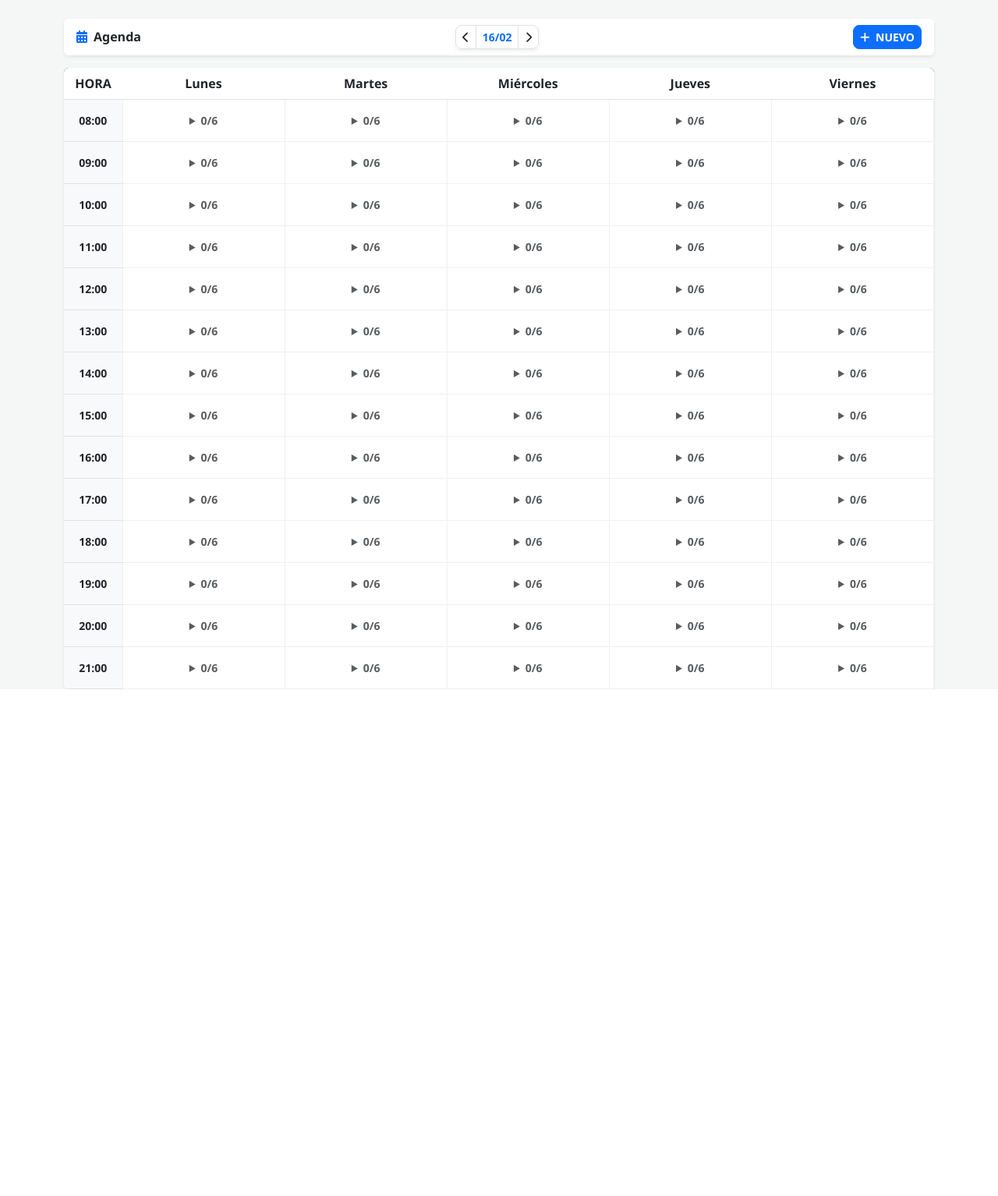
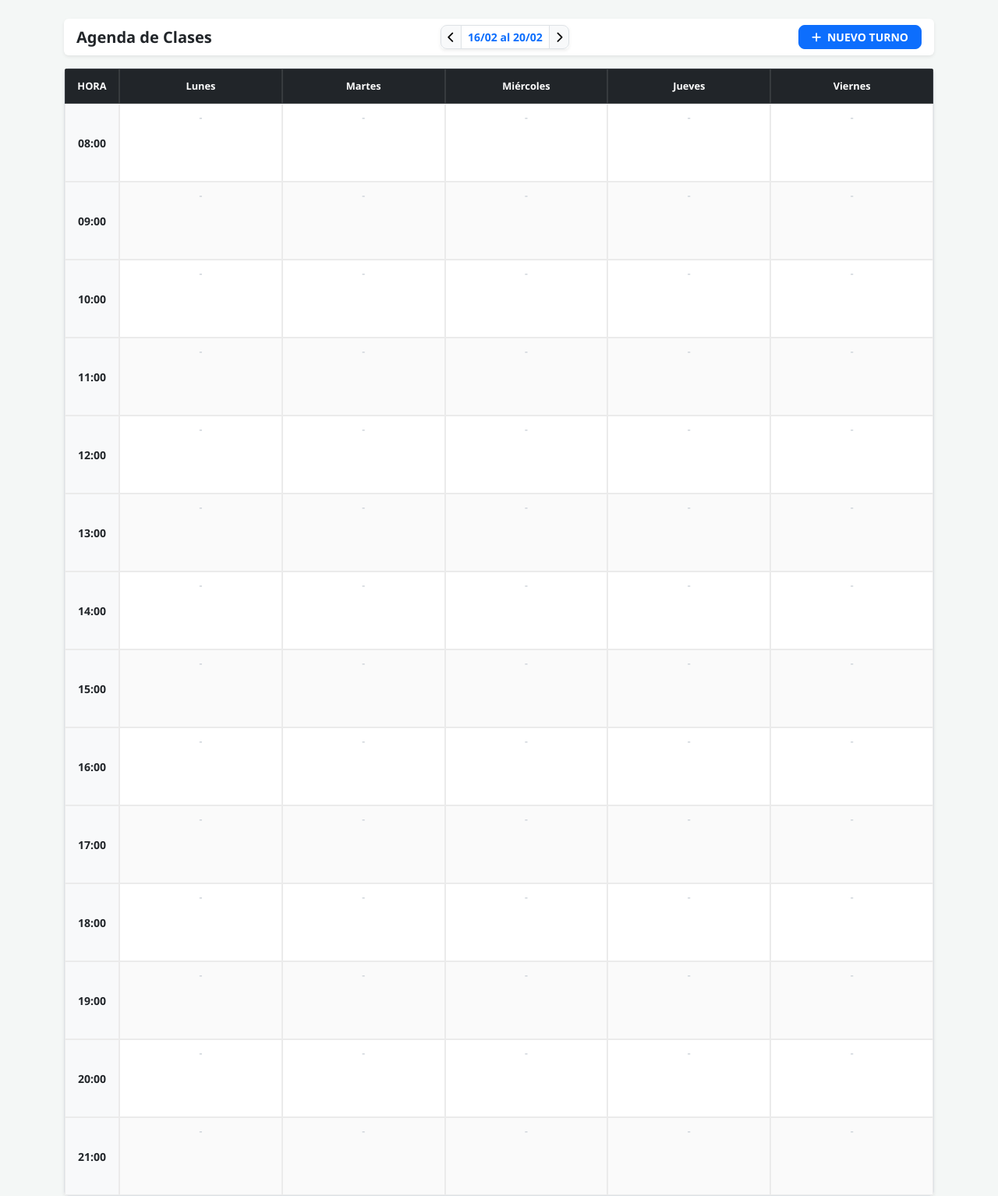
Before and after one commit to Pastormerlo/pilates-sistema, a Flask app: page /agenda in a window 1280 px wide. Shown: the part 56-1590 px from the top of the page at 78% size. Before the commit the page ends 940 px from the top, so only its background shows below. Run offline with Flask 3, Linux system fonts and the light colour scheme; the visitor is signed in with stand-in values (Sample User, id 1); a database or web service that is not in the repository returns one stand-in record (values such as "Sample title"); some libraries are stand-ins or nearby versions.

Commit message:
Add files via upload

```diff
--- a/templates/agenda.html
+++ b/templates/agenda.html
@@ -1,80 +1,126 @@
 {% extends 'layout.html' %}
 {% block content %}
 <style>
-    /* --- VISTA PARA PC --- */
+    /* --- OPTIMIZACIÓN VISTA PC (GRILLA) --- */
     @media (min-width: 768px) {
-        .table-agenda { table-layout: fixed; border-spacing: 1px; display: table; }
+        .table-agenda {
+            table-layout: fixed;
+            width: 100%;
+            border-collapse: separate;
+            border-spacing: 0;
+            border: 1px solid #dee2e6;
+            display: table;
+        }
+        .table-agenda th {
+            background-color: #212529 !important;
+            color: white;
+            text-align: center;
+            padding: 12px 5px;
+            font-size: 0.8rem;
+            border: 1px solid #373b3e;
+        }
+        .table-agenda td {
+            border: 1px solid #ebebeb;
+            height: 100px; /* Altura fija para que sea una grilla real */
+            vertical-align: top;
+            padding: 0 !important;
+        }
+        .col-hora {
+            width: 70px;
+            background-color: #f8f9fa !important;
+            font-weight: bold;
+            text-align: center;
+            vertical-align: middle !important;
+        }
+        /* Efecto Cebra para no marearse */
+        tr:nth-child(even) td:not(.col-hora) { background-color: #fafafa; }
+
         .vista-celu { display: none; }
     }
 
-    /* --- VISTA PARA CELULAR --- */
+    /* --- OPTIMIZACIÓN VISTA CELULAR (LISTA) --- */
     @media (max-width: 767px) {
         .table-agenda { display: none; }
         .vista-celu { display: block; }
-        .dia-card { margin-bottom: 15px; border-radius: 8px; overflow: hidden; border: 1px solid #dee2e6; background: #fff; }
-        .dia-header { background: #212529; color: white; padding: 10px; font-weight: bold; text-align: center; }
-        .hora-row { display: flex; align-items: flex-start; padding: 10px; border-bottom: 1px solid #f0f0f0; }
-        .hora-label { width: 55px; font-weight: bold; font-size: 0.85rem; color: #495057; padding-top: 5px; }
-        .contenido-turno { flex-grow: 1; }
+        .dia-card { margin-bottom: 20px; border-radius: 10px; overflow: hidden; border: 1px solid #dee2e6; box-shadow: 0 2px 4px rgba(0,0,0,0.05); }
+        .dia-header { background: #0d6efd; color: white; padding: 12px; font-weight: bold; text-align: center; font-size: 1.1rem; }
+        .hora-row { display: flex; padding: 12px; border-bottom: 1px solid #eee; background: white; }
+        .hora-label { width: 60px; font-weight: bold; color: #495057; }
     }
 
-    /* Estilos generales de los chips */
+    /* --- ESTILOS DE CHIPS Y DESPLEGABLES --- */
+    details { width: 100%; height: 100%; }
+    summary {
+        list-style: none;
+        padding: 8px 4px;
+        cursor: pointer;
+        text-align: center;
+        font-weight: bold;
+        font-size: 0.75rem;
+    }
+    summary::-webkit-details-marker { display: none; }
+
     .alumno-chip {
-        font-size: 0.85rem;
-        padding: 6px 10px;
-        background-color: #f8f9fa;
-        border-left: 4px solid #0d6efd;
-        border-radius: 4px;
+        font-size: 0.75rem;
+        padding: 4px 8px;
+        margin: 2px 4px;
+        background: #ffffff;
+        border: 1px solid #dee2e6;
+        border-left: 3px solid #0d6efd;
+        border-radius: 3px;
         display: flex;
         justify-content: space-between;
         align-items: center;
-        margin-bottom: 4px;
-        color: #212529;
-        border: 1px solid #e9ecef;
+        box-shadow: 1px 1px 2px rgba(0,0,0,0.02);
     }
-    .turno-completo-bg { background-color: #198754 !important; color: white !important; }
+
+    /* Colores por estado de cupo */
+    .cupo-vacio { color: #ced4da; }
+    .cupo-medio { color: #0d6efd; background: #e7f1ff; }
+    .cupo-lleno { color: #ffffff; background: #198754; }
 </style>
 
 <div class="card border-0 shadow-sm mb-3">
     <div class="card-body p-2 px-3 d-flex justify-content-between align-items-center">
-        <h6 class="fw-bold mb-0 text-dark"><i class="fas fa-calendar-alt me-2 text-primary"></i>Agenda</h6>
+        <h5 class="fw-bold mb-0 text-dark d-none d-md-block">Agenda de Clases</h5>
         <div class="btn-group shadow-sm">
-            <a href="/agenda?fecha={{ (inicio - timedelta(days=7)).strftime('%Y-%m-%d') }}" class="btn btn-white btn-sm border"><i class="fas fa-chevron-left"></i></a>
-            <span class="btn btn-white btn-sm border fw-bold small text-primary">{{ inicio.strftime('%d/%m') }}</span>
-            <a href="/agenda?fecha={{ (inicio + timedelta(days=7)).strftime('%Y-%m-%d') }}" class="btn btn-white btn-sm border"><i class="fas fa-chevron-right"></i></a>
+            <a href="/agenda?fecha={{ (inicio - timedelta(days=7)).strftime('%Y-%m-%d') }}" class="btn btn-light btn-sm border"><i class="fas fa-chevron-left"></i></a>
+            <span class="btn btn-white btn-sm border fw-bold text-primary">{{ inicio.strftime('%d/%m') }} al {{ fin.strftime('%d/%m') }}</span>
+            <a href="/agenda?fecha={{ (inicio + timedelta(days=7)).strftime('%Y-%m-%d') }}" class="btn btn-light btn-sm border"><i class="fas fa-chevron-right"></i></a>
         </div>
-        <button class="btn btn-primary btn-sm fw-bold" data-bs-toggle="modal" data-bs-target="#modalTurno">
-            <i class="fas fa-plus me-1"></i> NUEVO
+        <button class="btn btn-primary btn-sm px-3 fw-bold" data-bs-toggle="modal" data-bs-target="#modalTurno">
+            <i class="fas fa-plus me-1"></i> NUEVO TURNO
         </button>
     </div>
 </div>
 
-<div class="table-responsive shadow-sm rounded d-none d-md-block">
+<div class="table-responsive d-none d-md-block shadow-sm rounded">
     <table class="table table-agenda mb-0 bg-white">
-        <thead class="bg-dark text-white text-center">
+        <thead>
             <tr>
-                <th style="width:75px;">HORA</th>
+                <th class="col-hora">HORA</th>
                 {% for d in ['Lunes', 'Martes', 'Miércoles', 'Jueves', 'Viernes'] %}<th>{{ d }}</th>{% endfor %}
             </tr>
         </thead>
         <tbody>
             {% for h in horarios %}
             <tr>
-                <td class="text-center fw-bold bg-light small align-middle">{{ h }}</td>
+                <td class="col-hora small">{{ h }}</td>
                 {% for dia in ['Lunes', 'Martes', 'Miércoles', 'Jueves', 'Viernes'] %}
-                    <td class="celda-turno drop-zone" data-dia="{{ dia }}" data-hora="{{ h }}" style="min-height:70px; border:1px solid #f0f0f0;">
+                    <td class="drop-zone" data-dia="{{ dia }}" data-hora="{{ h }}">
                         {% set alumnos_turno = [] %}
                         {% for t in turnos %}{% if t.dia_semana == dia and (t.hora.strftime('%H:%M') if t.hora.strftime else t.hora) == h %}{% set _ = alumnos_turno.append(t) %}{% endif %}{% endfor %}
 
-                        <details>
-                            <summary class="p-2 text-center small fw-bold {{ 'text-success' if alumnos_turno|length >= 6 else 'text-primary' if alumnos_turno|length > 0 else 'text-muted' }}">
-                                {{ alumnos_turno|length }}/6
+                        {% set cant = alumnos_turno|length %}
+                        <details {% if cant > 0 %}open{% endif %}>
+                            <summary class="{% if cant >= 6 %}cupo-lleno{% elif cant > 0 %}cupo-medio{% else %}cupo-vacio{% endif %}">
+                                {% if cant >= 6 %}LLENO{% elif cant > 0 %}{{ cant }} / 6{% else %}-{% endif %}
                             </summary>
-                            <div class="p-1">
+                            <div class="lista-alumnos">
                                 {% for t in alumnos_turno %}
                                 <div class="alumno-chip draggable" draggable="true" data-id="{{ t.id }}">
-                                    <span class="text-truncate" style="max-width: 70px;">{{ t.apellido }}</span>
-                                    <a href="/eliminar_turno/{{ t.id }}?fecha_ref={{ inicio.strftime('%Y-%m-%d') }}" class="text-danger">×</a>
+                                    <span class="text-truncate" title="{{ t.apellido }}">{{ t.apellido }}</span>
+                                    <a href="/eliminar_turno/{{ t.id }}?fecha_ref={{ inicio.strftime('%Y-%m-%d') }}" class="text-danger ms-1" style="text-decoration:none;">×</a>
                                 </div>
                                 {% endfor %}
                             </div>
@@ -89,7 +135,7 @@
 
 <div class="vista-celu">
     {% for dia in ['Lunes', 'Martes', 'Miércoles', 'Jueves', 'Viernes'] %}
-    <div class="dia-card shadow-sm">
+    <div class="dia-card">
         <div class="dia-header">{{ dia }}</div>
         {% for h in horarios %}
             {% set alumnos_turno = [] %}
@@ -98,14 +144,14 @@
             {% if alumnos_turno|length > 0 %}
             <div class="hora-row">
                 <div class="hora-label">{{ h }}</div>
-                <div class="contenido-turno">
+                <div style="flex-grow: 1;">
                     {% for t in alumnos_turno %}
                     <div class="alumno-chip">
                         <span class="fw-bold">{{ t.apellido }}, {{ t.nombre }}</span>
-                        <a href="/eliminar_turno/{{ t.id }}?fecha_ref={{ inicio.strftime('%Y-%m-%d') }}" class="text-danger ms-2"><i class="fas fa-times-circle"></i></a>
+                        <a href="/eliminar_turno/{{ t.id }}?fecha_ref={{ inicio.strftime('%Y-%m-%d') }}" class="text-danger"><i class="fas fa-trash-alt"></i></a>
                     </div>
                     {% endfor %}
-                    <div class="text-end"><small class="badge {{ 'bg-success' if alumnos_turno|length >= 6 else 'bg-light text-dark border' }}">{{ alumnos_turno|length }} de 6 alumnos</small></div>
+                    <div class="text-end mt-1"><small class="badge bg-light text-muted border">{{ 6 - alumnos_turno|length }} Libres</small></div>
                 </div>
             </div>
             {% endif %}
@@ -119,8 +165,8 @@
         <div class="modal-content border-0">
             <form action="/agregar_turno" method="POST">
                 <input type="hidden" name="fecha_inicio" value="{{ inicio.strftime('%Y-%m-%d') }}">
-                <div class="modal-header bg-primary text-white py-2">
-                    <h6 class="modal-title fw-bold">Nuevo Turno</h6>
+                <div class="modal-header bg-dark text-white py-2">
+                    <h6 class="modal-title fw-bold">Asignar Turno</h6>
                     <button type="button" class="btn-close btn-close-white" data-bs-dismiss="modal"></button>
                 </div>
                 <div class="modal-body p-3">
@@ -146,7 +192,7 @@
                     </div>
                 </div>
                 <div class="modal-footer border-0">
-                    <button type="submit" class="btn btn-primary w-100 fw-bold">AGENDAR</button>
+                    <button type="submit" class="btn btn-primary w-100 fw-bold">CONFIRMAR</button>
                 </div>
             </form>
         </div>
```
